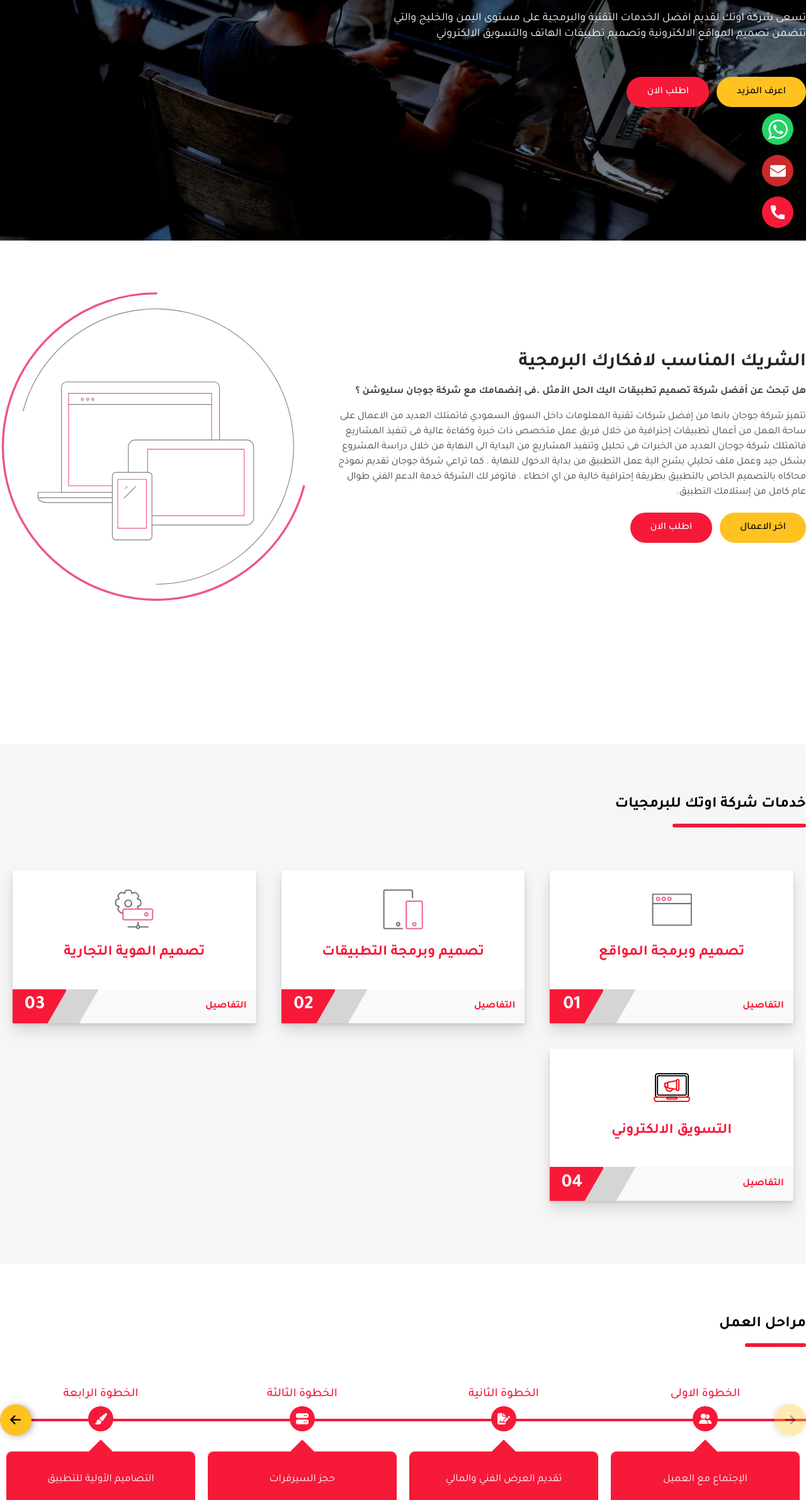
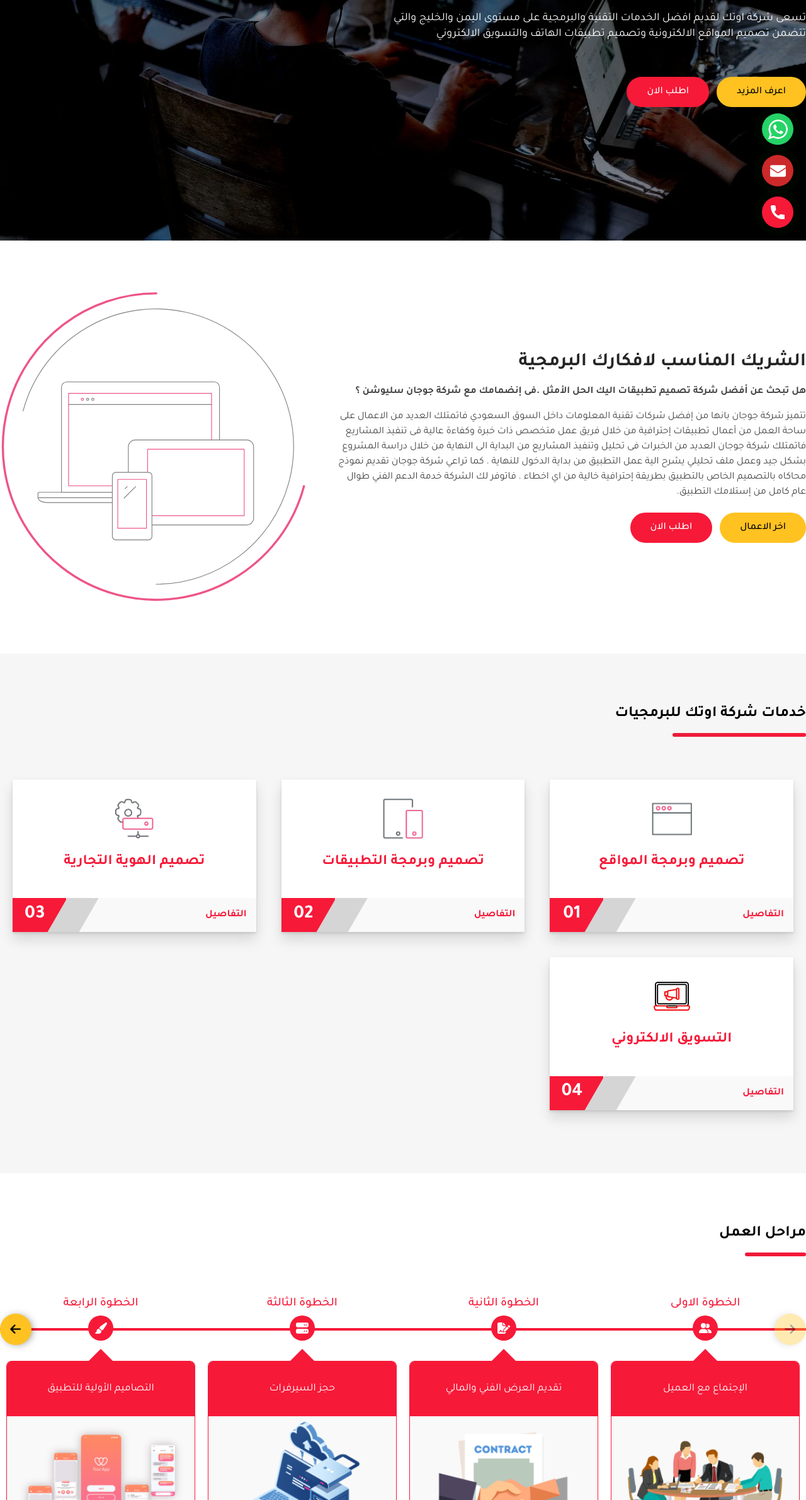
Before and after one commit to alazy11/otekit-alazy, a website with bundled scripts: page index.html in a window 1280 px wide. Shown: the part 418-2800 px from the top of the page at 63% size. Built offline with nearby package versions, Linux system fonts and the light colour scheme; animation ran at ten frames a second.

Commit message:
working on main page

```diff
--- a/index.html
+++ b/index.html
@@ -431,7 +431,7 @@ href="https://cdn.jsdelivr.net/npm/swiper@11/swiper-bundle.min.css"
         <!-- section 2 paragraph about the company  -->
 
         <!-- <section class="py-20 bg-[#f6f6f6] min-h-dvh"> -->
-        <section class="py-20 bg-white min-h-dvh">
+        <section class="py-20 bg-white">
             <div class="container">
                 <div class="flex flex-col-reverse items-center gap-10 min-991px:flex-row">
                     <div class="w-full leading-[1.5] min-991px:w-[60%] px-4 sm:px-0 ">
@@ -511,7 +511,7 @@ href="https://cdn.jsdelivr.net/npm/swiper@11/swiper-bundle.min.css"
 
         <!-- section 3 company services  -->
 
-        <section class="py-20 px-3 bg-[#f6f6f6] min-h-dvh sm:px-0">
+        <section class="py-20 px-3 bg-[#f6f6f6] sm:px-0">
             <div class="container">
                 <div>
                     <div class="mb-12">
@@ -569,7 +569,7 @@ href="https://cdn.jsdelivr.net/npm/swiper@11/swiper-bundle.min.css"
         <!-- section 4 steps to our service with client  -->
 
 
-        <section class="py-20 px-3 bg-white min-h-dvh sm:px-0">
+        <section class="py-20 px-3 bg-white sm:px-0">
             <div class="container">
                 <div>
                     <div class="mb-12">
@@ -854,7 +854,7 @@ href="https://cdn.jsdelivr.net/npm/swiper@11/swiper-bundle.min.css"
 
         <!-- section 5 company works  -->
 
-                <section class="py-20 px-3 bg-[#f6f6f6] min-h-dvh sm:px-0">
+                <section class="py-20 px-3 bg-[#f6f6f6] sm:px-0">
                     <div class="container">
                         <div>
                             <div class="mb-12">
```
